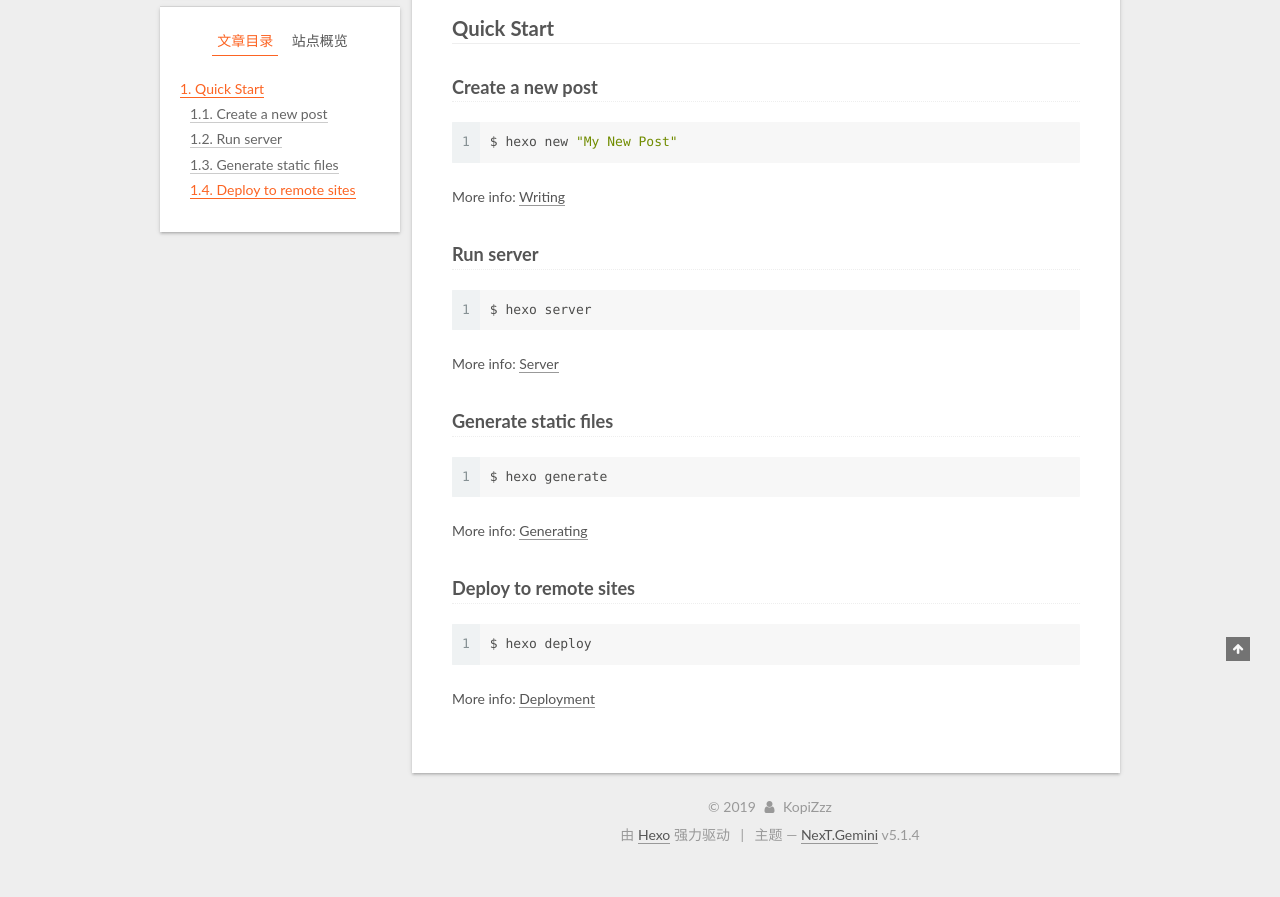
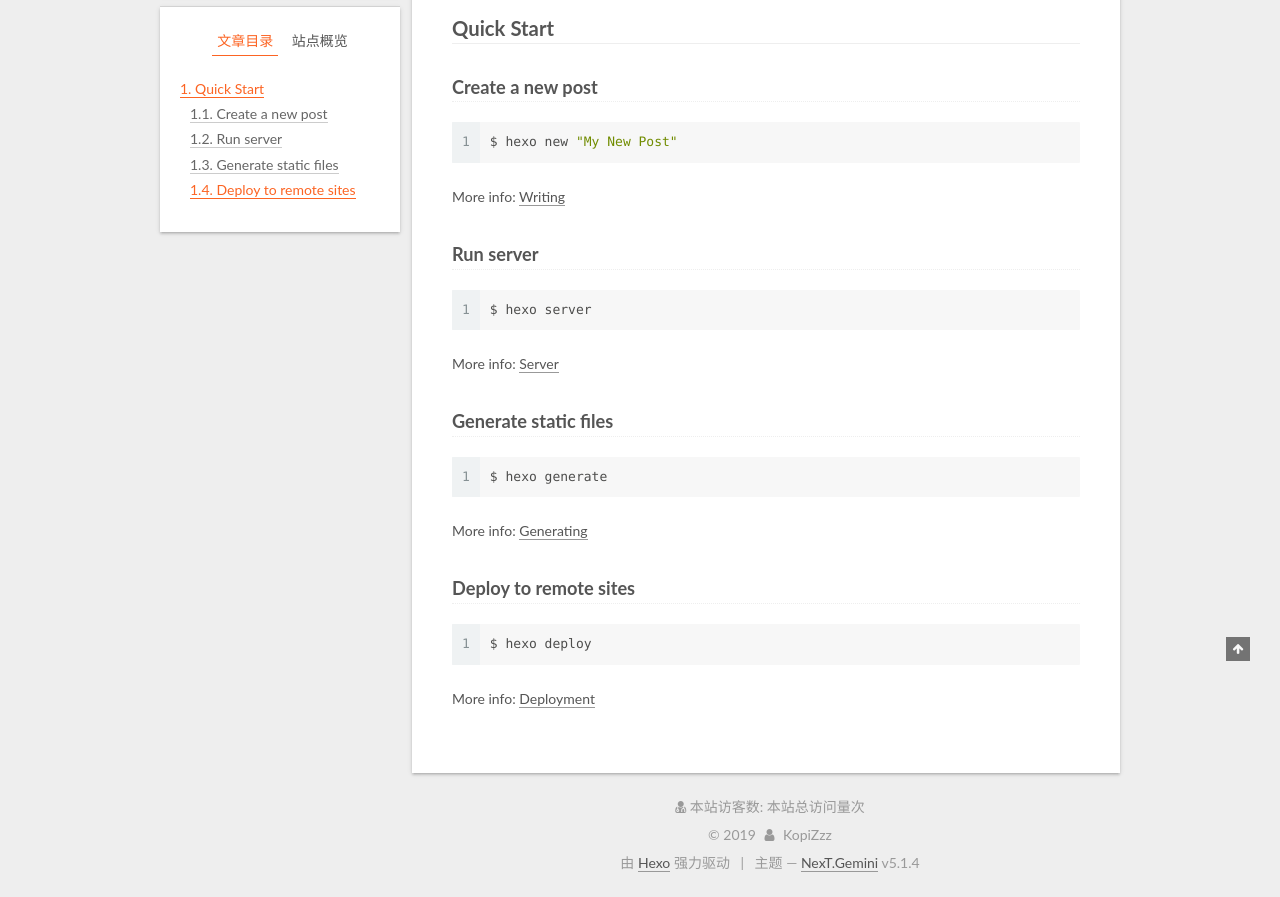
Before and after one commit to KopiZzz/KopiZzz.github.io, a plain HTML site: page 2019/08/09/hello-world/index.html in a window 1280 px wide. Shown: the part 239-1136 px from the top of the page. Before the commit the page ends 1108 px from the top, so only its background shows below. Drawn offline with Linux system fonts and the light colour scheme; some packages are replaced by stand-ins of ours; a script that the page names is missing.

Commit message:
Site updated: 2019-08-09 11:16:56

```diff
--- a/2019/08/09/hello-world/index.html
+++ b/2019/08/09/hello-world/index.html
@@ -484,7 +484,16 @@
 
     <footer id="footer" class="footer">
       <div class="footer-inner">
-        <div class="copyright">&copy; <span itemprop="copyrightYear">2019</span>
+        <script async src="https://busuanzi.ibruce.info/busuanzi/2.3/busuanzi.pure.mini.js"></script>
+<div class="powered-by">
+<i class="fa fa-user-md"></i><span id="busuanzi_container_site_uv">
+  本站访客数:<span id="busuanzi_value_site_uv"></span>
+</span>
+</div>
+<span id="busuanzi_container_site_uv">
+  本站总访问量<span id="busuanzi_value_site_uv"></span>次
+</span>
+<div class="copyright">&copy; <span itemprop="copyrightYear">2019</span>
   <span class="with-love">
     <i class="fa fa-user"></i>
   </span>
--- a/css/main.css
+++ b/css/main.css
@@ -1823,7 +1823,7 @@ pre .javascript .function {
   width: 4px;
   height: 4px;
   border-radius: 50%;
-  background: #b8ffc9;
+  background: #289a49;
 }
 .links-of-blogroll {
   font-size: 13px;
```
Also changed, not shown: archives/2019/08/index.html (+10 -1 lines), archives/2019/index.html (+10 -1 lines), archives/index.html (+10 -1 lines), index.html (+10 -1 lines), tags/index.html (+10 -1 lines).
